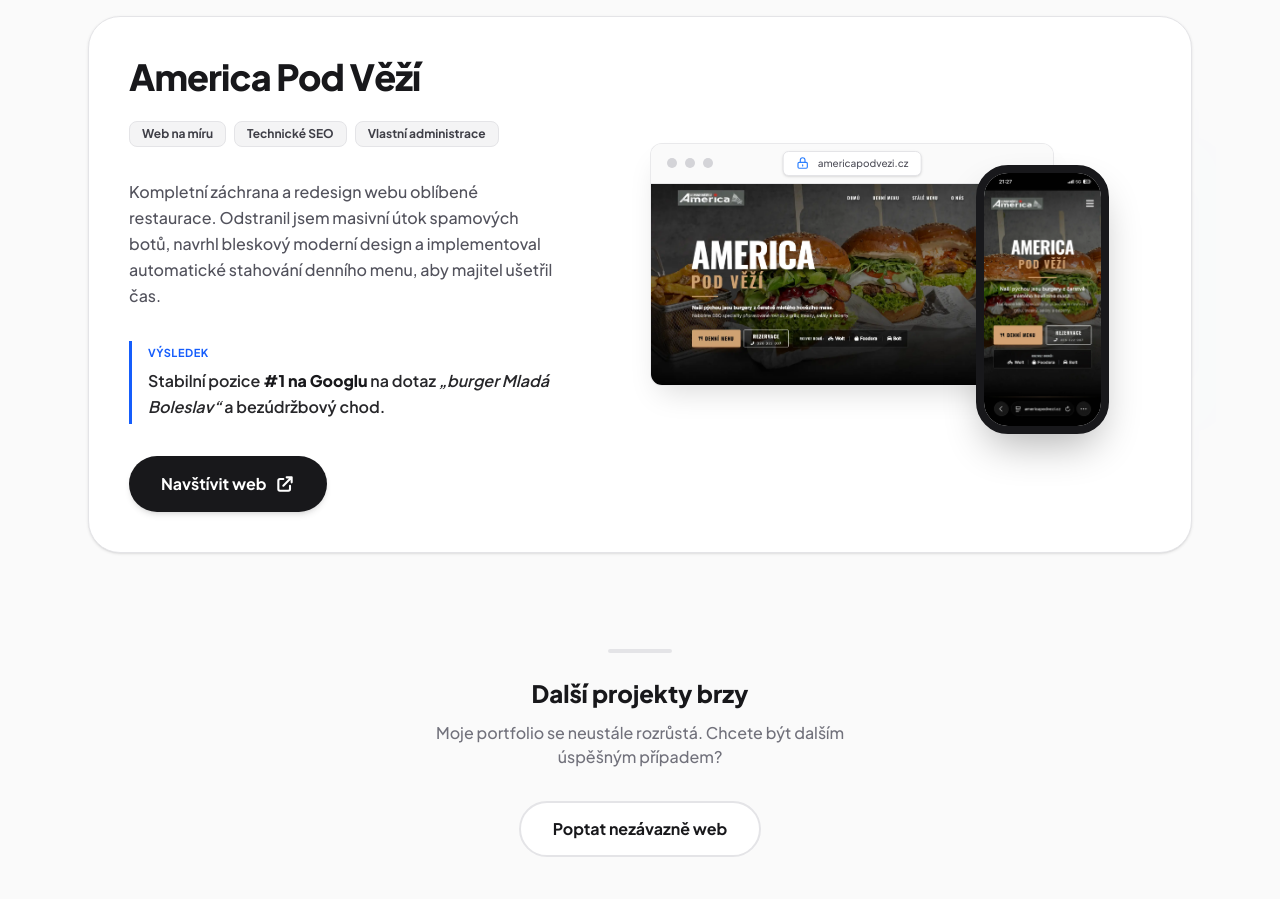
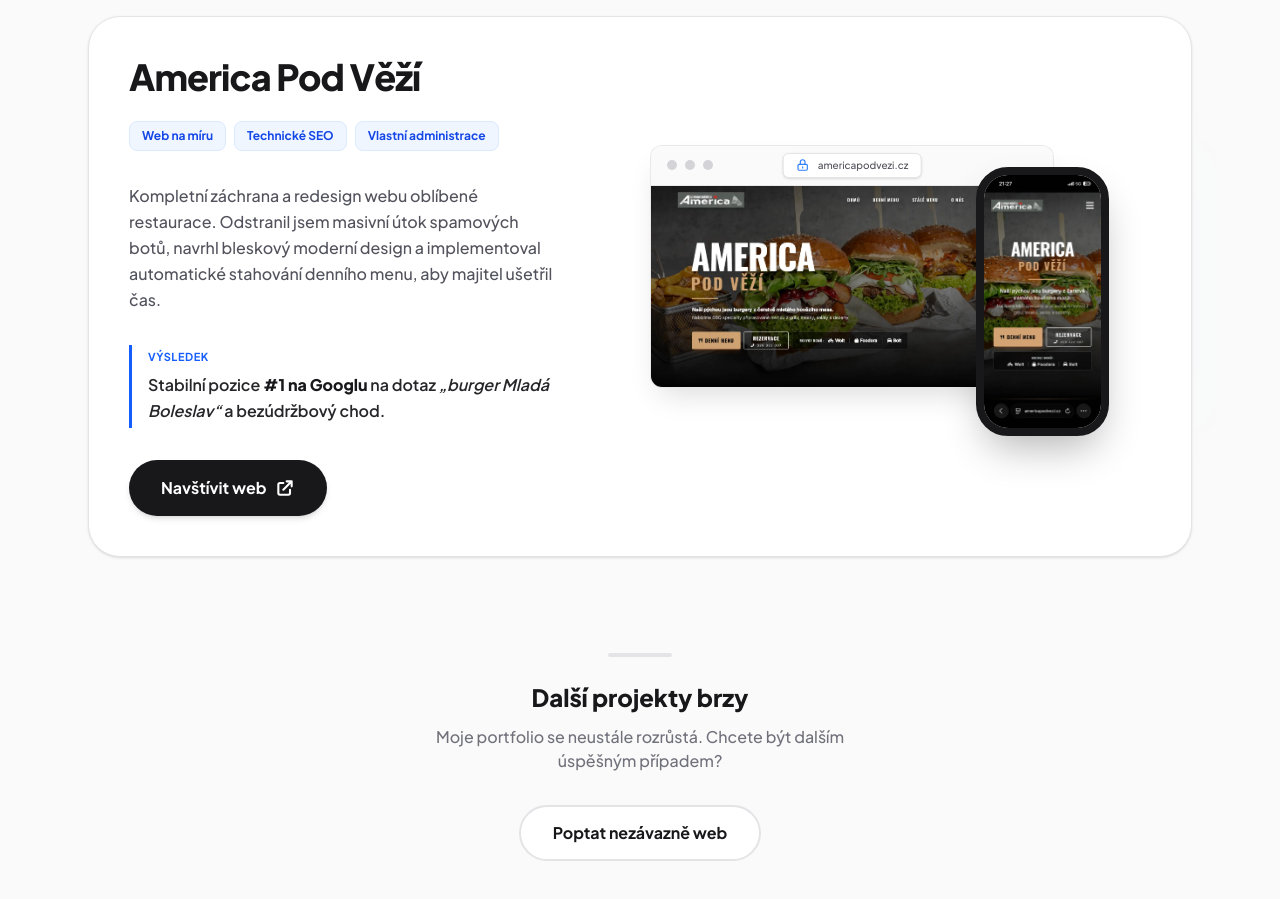
Before and after one commit to HonzaSodomka/Webresent2.0, an Astro site: page /portfolio in a window 1280 px wide. Shown: the part 800-1699 px from the top of the page. Built offline with nearby package versions, Linux system fonts and the light colour scheme; Astro itself is replaced by a stand-in of ours; a script that the page names is missing.

Commit message:
Change portfolio tags to brand blue for better contrast and visual hierarchy

```diff
--- a/src/pages/portfolio.astro
+++ b/src/pages/portfolio.astro
@@ -104,7 +104,6 @@
     </section>
 
     <!-- PROJECT 1: AMERICA POD VEZI -->
-    <!-- Zmenšen spodní okraj z mb-24 lg:mb-32 na mb-16 lg:mb-20 -->
     <section class="mb-16 lg:mb-20 mt-6 lg:mt-0 fade-in-up" style="animation-delay: 0.2s;">
 
       <div class="bg-white border border-zinc-200 rounded-[2rem] p-6 lg:p-10 2xl:p-12 shadow-sm hover:shadow-xl transition-all duration-500 flex flex-col xl:flex-row gap-10 lg:gap-16 items-center">
@@ -115,9 +114,9 @@
           <h2 class="text-3xl sm:text-4xl 2xl:text-5xl font-extrabold text-zinc-900 mb-6 tracking-tight">America Pod Věží</h2>
 
           <div class="flex flex-wrap gap-2 mb-6 sm:mb-8">
-            <span class="px-3 py-1 bg-zinc-100 text-zinc-700 rounded-lg text-xs font-bold border border-zinc-200">Web na míru</span>
-            <span class="px-3 py-1 bg-zinc-100 text-zinc-700 rounded-lg text-xs font-bold border border-zinc-200">Technické SEO</span>
-            <span class="px-3 py-1 bg-zinc-100 text-zinc-700 rounded-lg text-xs font-bold border border-zinc-200">Vlastní administrace</span>
+            <span class="px-3 py-1.5 bg-blue-50 text-blue-700 rounded-lg text-xs font-bold border border-blue-100">Web na míru</span>
+            <span class="px-3 py-1.5 bg-blue-50 text-blue-700 rounded-lg text-xs font-bold border border-blue-100">Technické SEO</span>
+            <span class="px-3 py-1.5 bg-blue-50 text-blue-700 rounded-lg text-xs font-bold border border-blue-100">Vlastní administrace</span>
           </div>
 
           <p class="text-zinc-600 text-base 2xl:text-lg mb-6 sm:mb-8 leading-relaxed font-medium">
```
